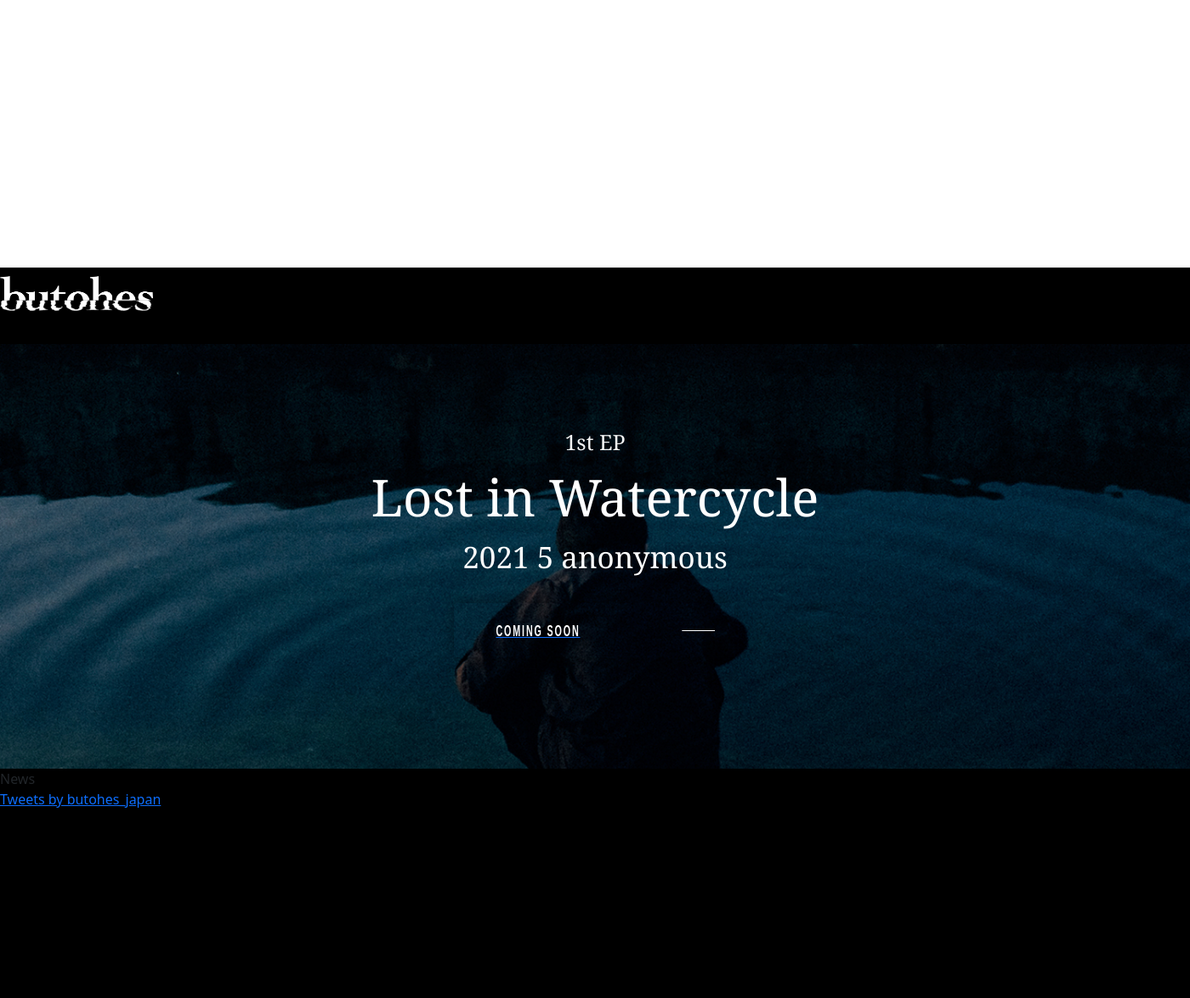
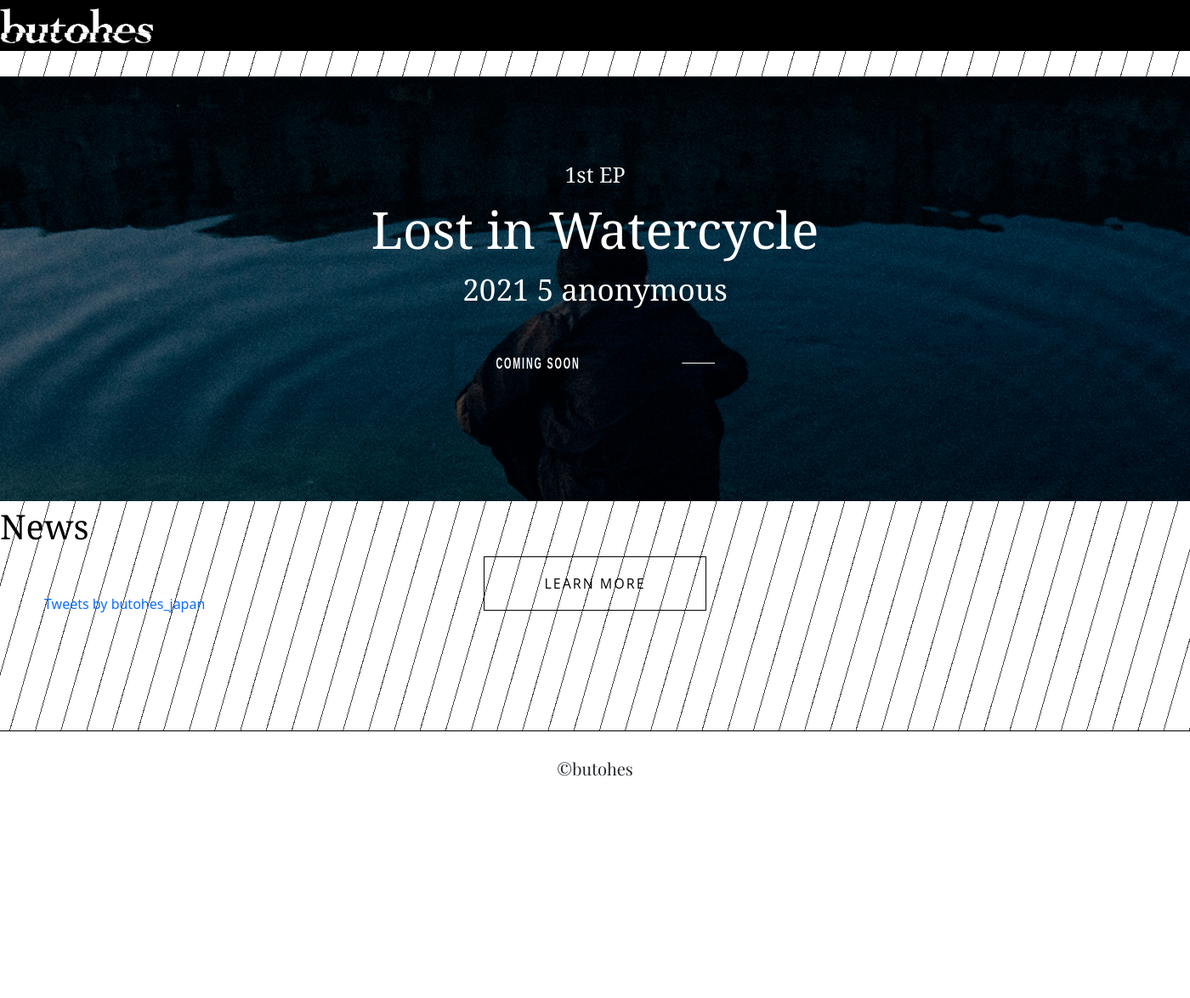
Before and after one commit to 74905/butohoes, a Rails app: page / in a window 1400 px wide. Shown: the whole page at 85% size. After the commit the page ends 914 px from the top, so only its background shows below. Run offline with Rails 7, Linux system fonts and the light colour scheme; data that the repository does not hold is empty; style sheets or scripts are compiled from the project's sources; parts of the project's set-up code (start-up, migrations or seed data) failed here and were passed over; some libraries are stand-ins or nearby versions; some web fonts are replaced.

Commit message:
topほぼ完成

```diff
--- a/app/assets/javascripts/homes.coffee
+++ /dev/null
@@ -1,3 +0,0 @@
-# Place all the behaviors and hooks related to the matching controller here.
-# All this logic will automatically be available in application.js.
-# You can use CoffeeScript in this file: http://coffeescript.org/
--- /dev/null
+++ b/app/assets/javascripts/homes.js
@@ -0,0 +1,13 @@
+$(function() {
+  let h = $(window).height();
+  $('#butohes-log').height(h).css('display','block');
+  $('#butohes-log-image').css('display','block');
+  $('#global-container').css('display','none');
+});
+
+$(window).on('load', function () { //全ての読み込みが完了したら実行
+  $('#butohes-log-image').delay(1500).fadeOut(800);
+  $('#butohes-log').delay(2500).fadeOut(300);
+  $('#global-container').css('display','block');
+  $('#global-container').hide().fadeIn(5000);
+  });
--- a/app/assets/stylesheets/application.scss
+++ b/app/assets/stylesheets/application.scss
@@ -22,6 +22,12 @@
   margin: 0;
   padding: 0;
   box-sizing: border-box;
+}
+a {
+  text-decoration: none;
+  &:hover{
+    text-decoration: none;
+  }
 }
 header {
   width: 100%;
@@ -173,3 +179,15 @@
     }
   }
 }
+
+footer{
+  width: 100%;
+  height: 100px;
+  text-align: center;
+  border-top: 1px solid black;
+  line-height: 88px;
+}
+.footer-text{
+  font-size: 20px;
+  font-family: "Playfair Display", serif;
+}
--- a/app/assets/stylesheets/homes.scss
+++ b/app/assets/stylesheets/homes.scss
@@ -1,13 +1,12 @@
 // Place all the styles related to the homes controller here.
 // They will automatically be included in application.css.
 // You can use Sass (SCSS) here: http://sass-lang.com/
-a {
-  text-decoration: none;
-}
 main{
   padding-top: 30px;
   min-height: 100vh;
-  background-color: black;
+  background-size: auto auto;
+  background-color: rgba(255, 255, 255, 1);
+  background-image: repeating-linear-gradient(106deg, transparent, transparent 28px, rgba(0, 0, 0, 0.74) 28px, rgba(0, 0, 0, 0.74) 29px );
 }
 .main_visual{
  padding-top: 30px;
@@ -109,3 +108,152 @@
   }
   }
 }
+.news-title{
+  color: black;
+  font-size: 40px;
+  font-family: 'Noto Serif', serif;
+}
+.card-text{
+  font-family: 'Noto Serif', serif;
+  color: black;
+}
+.more-news{
+  text-align: center;
+  margin-top: 25px;
+& .bt3 {
+  position: relative;
+  padding: 20px 70px;
+  border: 1px solid black;
+  color: black;
+  text-decoration: none;
+  font-size: em(18px);
+  font-family: 'Open Sans', sans-serif;
+  text-transform: uppercase;
+  letter-spacing: 2px;
+  -webkit-font-smoothing: antialiased;
+
+  &:hover {
+    border: none;
+
+    .line-1 {
+      animation: move1 1500ms infinite ease;
+    }
+
+    .line-2 {
+      animation: move2 1500ms infinite ease;
+    }
+
+    .line-3 {
+      animation: move3 1500ms infinite ease;
+    }
+
+    .line-4 {
+      animation: move4 1500ms infinite ease;
+    }
+  }
+}
+
+.line-1 {
+  content: "";
+  display: block;
+  position: absolute;
+  width: 1px;
+  background-color: black;
+  left: 0;
+  bottom: 0;
+}
+.line-2 {
+  content: "";
+  display: block;
+  position: absolute;
+  height: 1px;
+  background-color: black;
+  left: 0;
+  top: 0;
+}
+.line-3 {
+  content: "";
+  display: block;
+  position: absolute;
+  width: 1px;
+  background-color: black;
+  right: 0;
+  top: 0;
+}
+.line-4 {
+  content: "";
+  display: block;
+  position: absolute;
+  height: 1px;
+  background-color: black;
+  right: 0;
+  bottom: 0;
+}
+}
+@keyframes move1 {
+0% {
+  height: 100%;
+  bottom: 0;
+}
+54% {
+  height: 0;
+  bottom: 100%;
+}
+55% {
+  height: 0;
+  bottom: 0;
+}
+100% {
+  height: 100%;
+  bottom: 0;
+}
+}
+
+@keyframes move2 {
+0% {
+  width: 0;
+  left: 0;
+}
+50% {
+  width: 100%;
+  left: 0;
+}
+100% {
+  width: 0;
+  left: 100%;
+}
+}
+
+@keyframes move3 {
+0% {
+  height: 100%;
+  top: 0;
+}
+54% {
+  height: 0;
+  top: 100%;
+}
+55% {
+  height: 0;
+  top: 0;
+}
+100% {
+  height: 100%;
+  top: 0;
+}
+}
+
+@keyframes move4 {
+0% {
+  width: 0;
+  right: 0;
+}
+55% {
+  width: 100%;
+  right: 0;
+}
+100% {
+  width: 0;
+  right: 100%;
+}
+}
--- a/app/assets/stylesheets/loader.scss
+++ b/app/assets/stylesheets/loader.scss
@@ -89,6 +89,3 @@
   visibility: hidden;
   opacity: 0;
 }
-// #global-container{
-//   display: none;
-// }
--- a/app/controllers/homes_controller.rb
+++ b/app/controllers/homes_controller.rb
@@ -1,5 +1,6 @@
 class HomesController < ApplicationController
   def top
+    @news = News.last(3)
   end
 
   def bio
--- a/app/controllers/news_controller.rb
+++ b/app/controllers/news_controller.rb
@@ -8,6 +8,10 @@
     news.save
     redirect_to root_path
   end
+
+  def show
+
+  end
   private
   def news_params
     params.require(:news).permit(:title, :body, :news_image)
--- a/app/views/homes/top.html.erb
+++ b/app/views/homes/top.html.erb
@@ -6,11 +6,42 @@
     <a class="EP_link"><span>Coming Soon</span><em></em></a>
   </div>
   <div class="main">
-  <span>News</span>
-
+   <span class="news-title">News</span>
+   <div class="container">
+    <div class="row">
+      <% @news.each do |news| %>
+         <div class="col-lg-4 col-xs-12">
+         <%= link_to news_path(news.id) do %>
+          <div class="card bg-light h-100" style="width: 15rem;">
+                <%= attachment_image_tag news, :news_image,　format: 'png', fallback: "news.jpg", size: "237x200" %>
+              <div class="card-body">
+                <p class="card-text"><%= news.title%></p>
+                <p class="card-text"><small class="text-muted"><%= news.created_at.strftime('%Y-%m-%d') %></small></p>
+              </div>
+          </div>
+         <% end %>
+         </div>
+      <% end %>
+    </div>
+  </div>
+  <div class="more-news">
+   <a class='bt3' href='#'>
+    Learn More
+    <span class='line-1'></span>
+    <span class='line-2'></span>
+    <span class='line-3'></span>
+    <span class='line-4'></span>
+  </a>
+  </div>
+  <div class="container">
+   <div class="row">
+     <div class="col-lg-6">
       <div class="twitter">
             <a class="twitter-timeline" data-lang="ja" data-width="300" data-height="400" data-chrome="noheader nofooter" href="https://twitter.com/butohes_japan?ref_src=twsrc%5Etfw">Tweets by butohes_japan</a>
             <script async src="https://platform.twitter.com/widgets.js" charset="utf-8"></script>
       </div>
    </div>
+  </div>
+ </div>
 </main>
+<%= javascript_include_tag 'homes.js' %>
--- a/app/views/layouts/_header.html.erb
+++ b/app/views/layouts/_header.html.erb
@@ -1,5 +1,5 @@
 <header class="header">
-  <%= link_to root_path do%>
+  <%= link_to root_path, "data-turbolinks" => "false" do%>
   <div class="header_logo"></div>
   <% end %>
  <nav>
--- a/app/views/layouts/application.html.erb
+++ b/app/views/layouts/application.html.erb
@@ -23,7 +23,12 @@
       <%= image_tag asset_path("butohes_logo_white.png", alt: "butohes.logo"), class:"logo" %><br>
     </div>
   </div>
+  <div class="global-container">
     <%= render "layouts/header" %>
       <%= yield %>
+    <footer>
+    <p class="footer-text">©butohes</p>
+    </footer>
+  </div>
   </body>
 </html>
--- a/config/initializers/assets.rb
+++ b/config/initializers/assets.rb
@@ -7,7 +7,7 @@
 # Rails.application.config.assets.paths << Emoji.images_path
 # Add Yarn node_modules folder to the asset load path.
 Rails.application.config.assets.paths << Rails.root.join('node_modules')
-
+Rails.application.config.assets.precompile += %w( homes.js )
 # Precompile additional assets.
 # application.js, application.css, and all non-JS/CSS in the app/assets
 # folder are already added.
```
Also changed, not shown: README.md, app/assets/images/news.jpg (added), app/views/news/show.html.erb (added). Lines whose indentation alone changed are shown as unchanged.
